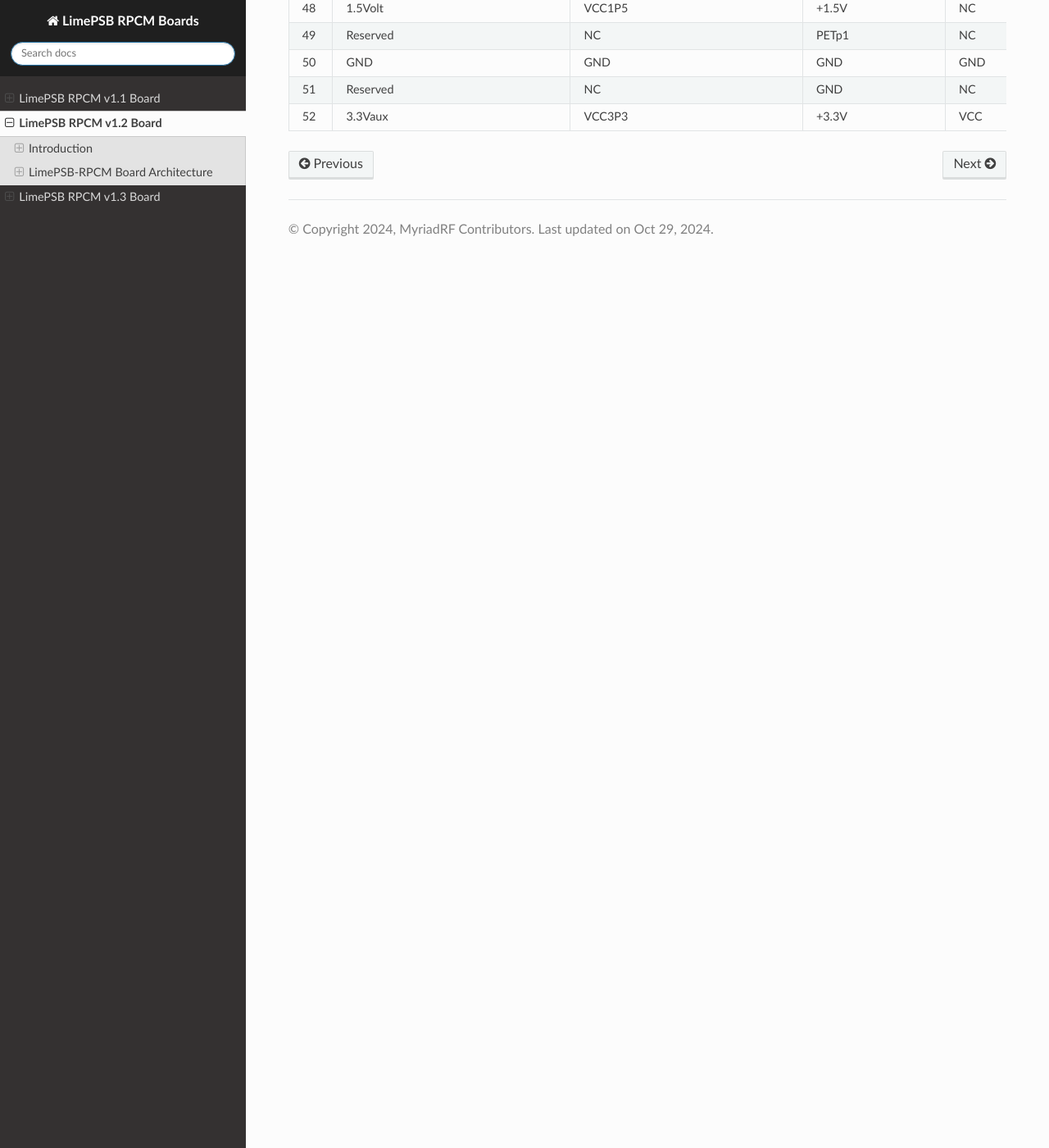
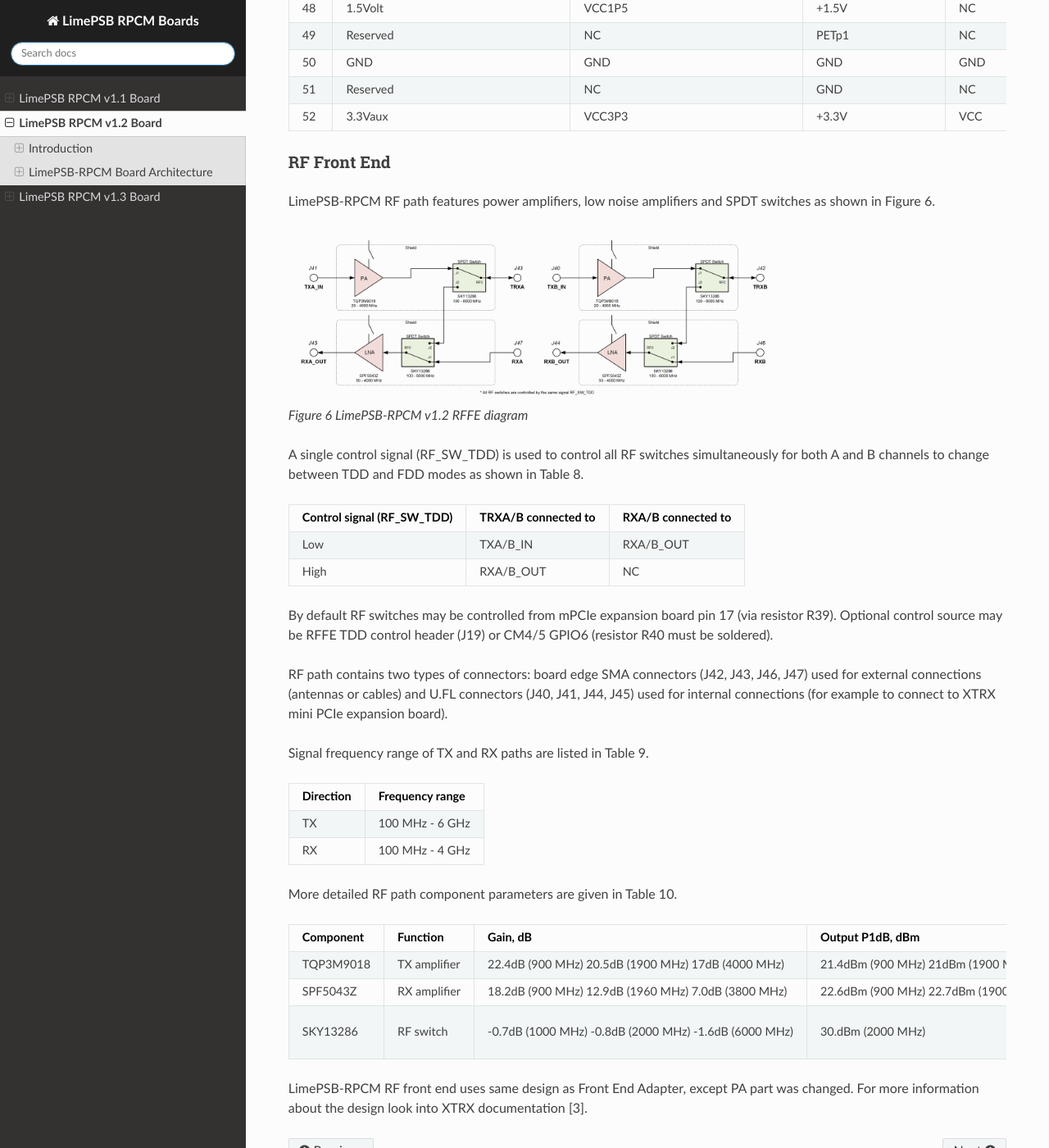
Before and after one commit to myriadrf/LimePSB-RPCM, a Sphinx documentation site: the page built from docs/v1.2/index.rst, in a window 1280 px wide and 1400 px high, scrolled down 16361 px. Shown: the whole window at 82% size. Built offline with Sphinx 7.4.7 and the Read the Docs theme 3.1.0, drawn with Linux system fonts in a browser that asks for light colours.

Commit message:
Added chapter RF Front End

```diff
--- a/docs/v1.2/index.rst
+++ b/docs/v1.2/index.rst
@@ -859,3 +859,64 @@
 +---------+------------------------------+-------------------------+------------------------+---------------------------+--------------------------------+
 | 52      | 3.3Vaux                      | VCC3P3                  | +3.3V                  | VCC                       | VCC3V3_IN                      |
 +---------+------------------------------+-------------------------+------------------------+---------------------------+--------------------------------+
+
+RF Front End
+------------
+
+LimePSB-RPCM RF path features power amplifiers, low noise amplifiers and SPDT switches as shown in Figure 6.
+
+.. figure:: images/LimePSB-RPCM_v1.2_diagrams_RFFE.png
+  :width: 600
+
+  Figure 6 LimePSB-RPCM v1.2 RFFE diagram
+
+A single control signal (RF_SW_TDD) is used to control all RF switches simultaneously for both A and B channels to change between TDD and FDD modes as shown in Table 8.
+
+.. table:: Table 8 RF path truth table
+
++--------------------------------+----------------+----------------+
+| **Control signal (RF_SW_TDD)** | **TRXA/B       | **RXA/B        |
+|                                | connected to** | connected to** |
++================================+================+================+
+| Low                            | TXA/B_IN       | RXA/B_OUT      |
++--------------------------------+----------------+----------------+
+| High                           | RXA/B_OUT      | NC             |
++--------------------------------+----------------+----------------+
+
+By default RF switches may be controlled from mPCIe expansion board pin 17 (via resistor R39). Optional control source may be RFFE TDD control header (J19) or CM4/5 GPIO6 (resistor R40 must be soldered).
+
+RF path contains two types of connectors: board edge SMA connectors (J42, J43, J46, J47) used for external connections (antennas or cables) and U.FL connectors (J40, J41, J44, J45) used for internal connections (for example to connect to XTRX mini PCIe expansion board).
+
+Signal frequency range of TX and RX paths are listed in Table 9.
+
+.. table:: Table 9 RF path signal frequency range
+
++---------------+---------------------+
+| **Direction** | **Frequency range** |
++===============+=====================+
+| TX            | 100 MHz - 6 GHz     |
++---------------+---------------------+
+| RX            | 100 MHz - 4 GHz     |
++---------------+---------------------+
+
+More detailed RF path component parameters are given in Table 10.
+
+.. table:: Table 10 RF path components parameters
+
++---------------+--------------+------------------------------------+----------------------+------------------+
+| **Component** | **Function** | **Gain, dB**                       | **Output P1dB, dBm** | **NF, dB**       |
++===============+==============+====================================+======================+==================+
+| TQP3M9018     | TX amplifier | 22.4dB (900 MHz) 20.5dB (1900 MHz) | 21.4dBm (900 MHz)    | 1.1dB (900 MHz)  |
+|               |              | 17dB (4000 MHz)                    | 21dBm (1900 MHz)     | 1.1dB (1900 MHz) |
+|               |              |                                    | 19.2dBm (4000 MHz)   | 2.5dB (4000 MHz) |
++---------------+--------------+------------------------------------+----------------------+------------------+
+| SPF5043Z      | RX amplifier | 18.2dB (900 MHz)                   | 22.6dBm (900 MHz)    | 0.8dB (900 MHz)  |
+|               |              | 12.9dB (1960 MHz)                  | 22.7dBm (1900 MHz)   | 0.8dB (1900 MHz) |
+|               |              | 7.0dB (3800 MHz)                   | 22.8dBm (3800 MHz)   | 1.5dB (3800 MHz) |
++---------------+--------------+------------------------------------+----------------------+------------------+
+| SKY13286      | RF switch    | -0.7dB (1000 MHz)                  | 30.dBm (2000 MHz)    | -                |
+|               |              | -0.8dB (2000 MHz)                  |                      |                  |
+|               |              | -1.6dB (6000 MHz)                  |                      |                  |
++---------------+--------------+------------------------------------+----------------------+------------------+
+
+LimePSB-RPCM RF front end uses same design as Front End Adapter, except PA part was changed. For more information about the design look into XTRX documentation [3].
```
